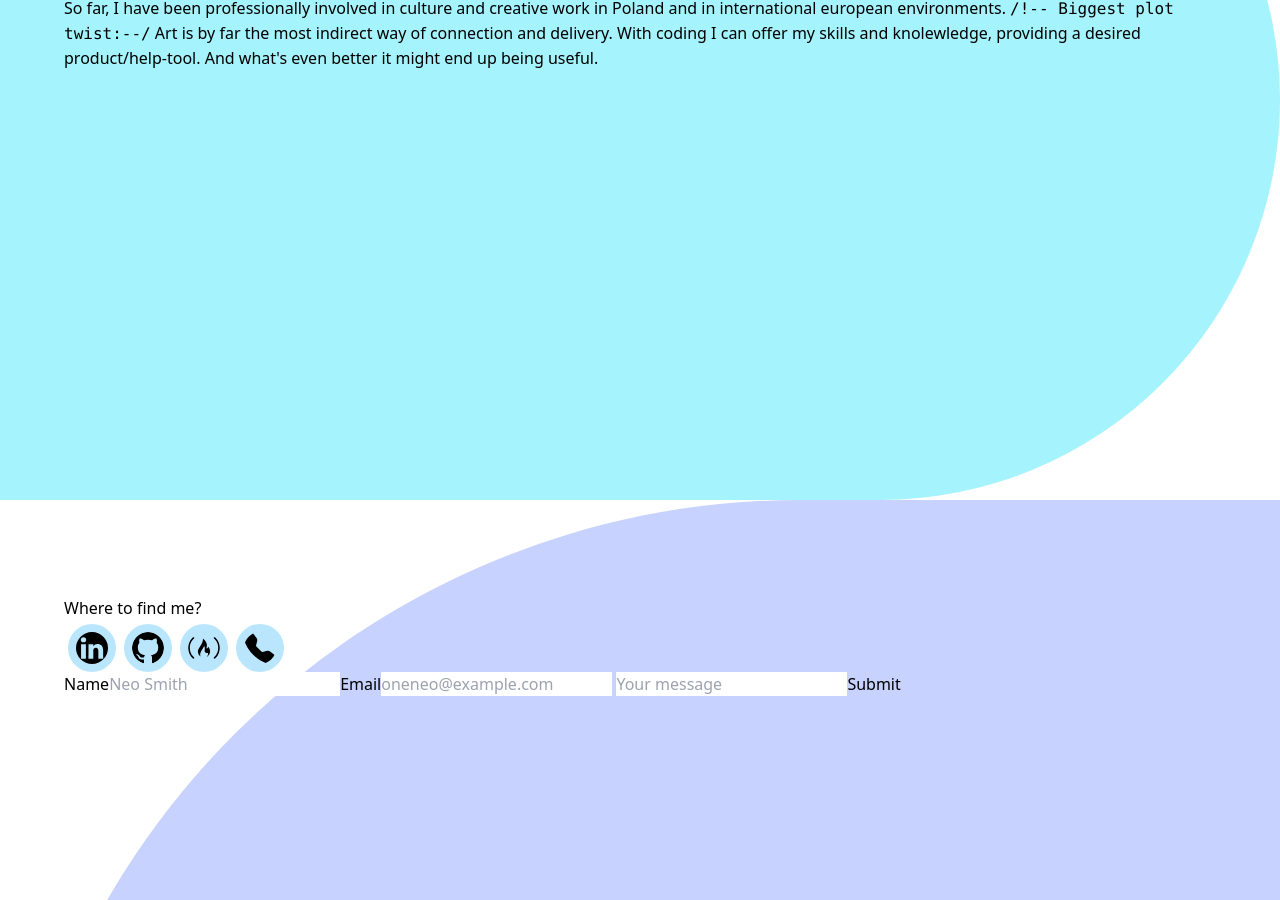
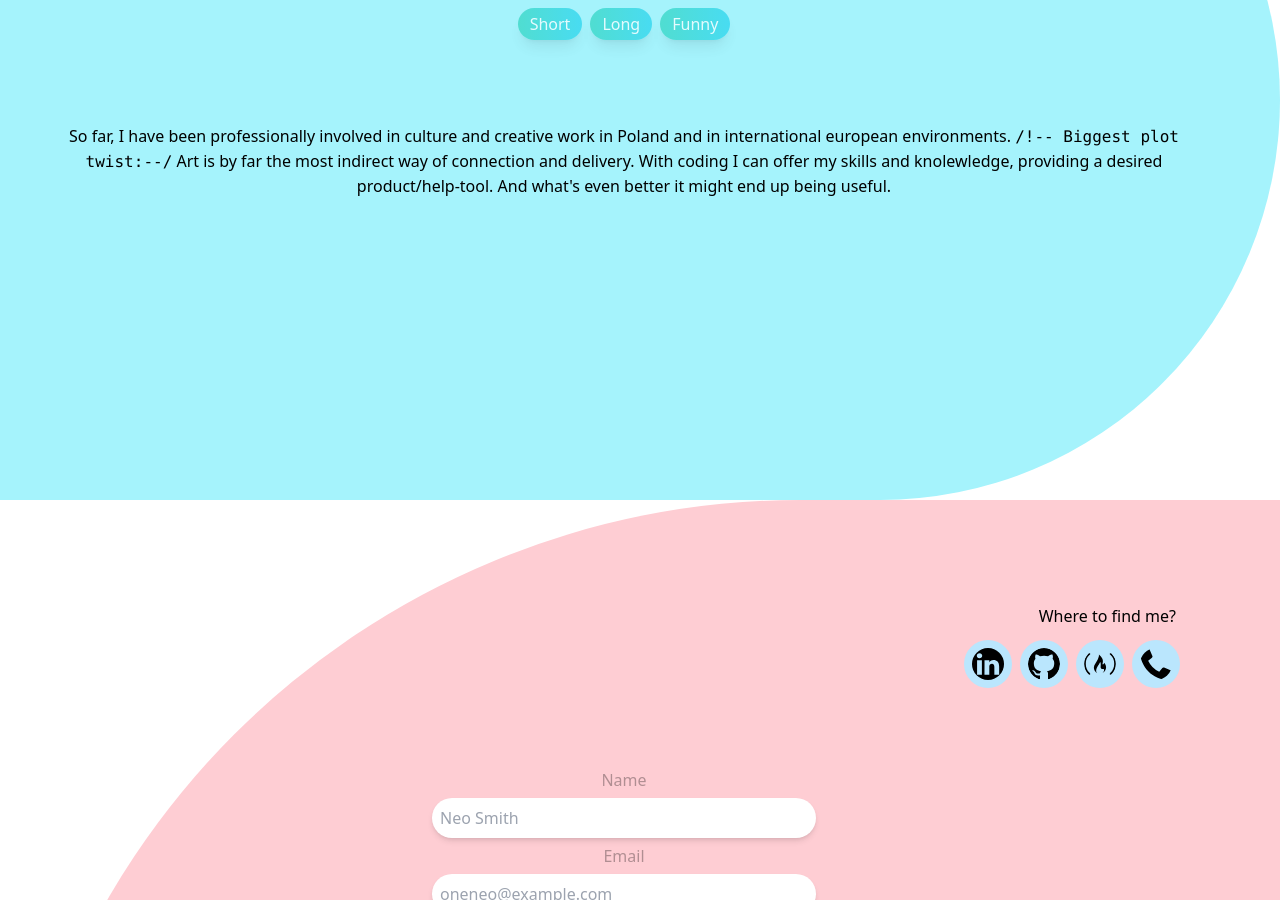
Before and after one commit to NanaNiki/Portfolio, a Next.js app: page / in a window 1280 px wide. Shown: the part 1900-2800 px from the top of the page. Built offline with nearby package versions, Linux system fonts and the light colour scheme.

Commit message:
"form submit almost ready - submit() to write"

```diff
--- a/pages/About.js
+++ b/pages/About.js
@@ -5,20 +5,28 @@ export default function About() {
   return (
     <section className="about bg-cyan-200 rounded-e-full" id="about">
       {/** changing avatars */}
+      <div className="flex flex-row justify-center">
         <Image
           src="/AVartsy.jpg"
           width={200}
           height={200}
-            className=" rounded-full"
+          className="rounded-full"
         />
-          <p>
-            So far, I have been professionally involved in culture and creative
-            work in Poland and in international european environments.{" "}
-            <code>/!-- Biggest plot twist:--/</code> Art is by far the most
-            indirect way of connection and delivery. With coding I can offer my
-            skills and knolewledge, providing a desired product/help-tool. And
-            what's even better it might end up being useful.
+      </div>
+
+      <div className="flex flex-row mt-2 justify-center">
+        <button className="button-about">Short</button>
+        <button className="button-about">Long</button>
+        <button className="button-about">Funny</button>
+      </div>
+      <p className="mt-20">
+        So far, I have been professionally involved in culture and creative work
+        in Poland and in international european environments.{" "}
+        <code>/!-- Biggest plot twist:--/</code> Art is by far the most indirect
+        way of connection and delivery. With coding I can offer my skills and
+        knolewledge, providing a desired product/help-tool. And what's even
+        better it might end up being useful.
       </p>
     </section>
-    )
+  );
 }
--- a/pages/Contact.js
+++ b/pages/Contact.js
@@ -1,42 +1,72 @@
 import React from "react";
-import { BsLinkedin, BsGithub, BsFillTelephoneFill } from "react-icons/bs";
-import { FaFreeCodeCamp } from "react-icons/fa";
+import { BsLinkedin, BsGithub } from "react-icons/bs";
+import { FaFreeCodeCamp, FaPhoneAlt } from "react-icons/fa";
+import { useState } from "react";
 
 export default function Contact() {
+  const [name, setName] = useState("");
+  const [email, setEmail] = useState("");
+  const [message, setMessage] = useState("");
+
   return (
-    <section className="contact bg-indigo-200 rounded-ss-full" id="contact">
-      <div>
-        <h3>Where to find me?</h3>
+    <section
+      className="contact bg-rose-200 rounded-ss-full flex flex-col justify-items-center"
+      id="contact"
+    >
+      <div className="text-end">
+        <h3 className="m-2">Where to find me?</h3>
         <BsLinkedin className="icon" />
         <BsGithub className="icon" />
         <FaFreeCodeCamp className="icon" />
-        <BsFillTelephoneFill className="icon" />
+        <FaPhoneAlt className="icon" />
       </div>
       {/** message form */}
-      <form method="post">
+
+      <form method="post" className="mt-20 mx-auto w-full">
         <fieldset>
-          <label for="name" id="name-label">
+          <label htmlFor="name" id="name-label" className="block opacity-30">
             Name
-            <input id="name" type="text" placeholder="Neo Smith" required />
           </label>
-          <label for="email" id="email-label">
+          <input
+            id="name"
+            type="text"
+            name="name"
+            value={name}
+            placeholder="Neo Smith"
+            required
+            className="contact-input"
+            onChange={(e) => setName(e.target.value)}
+          />
+          <label htmlFor="email" id="email-label" className="block opacity-30">
             Email
-            <input
-              id="email"
-              type="email"
-              required
-              placeholder="oneneo@example.com"
-            />{" "}
           </label>
-          <label for="message" id="message">
-            {" "}
-            <input placeholder="Your message"></input>
-          </label>
+          <input
+            id="email"
+            type="email"
+            name="email"
+            value={email}
+            required
+            placeholder="oneneo@example.com"
+            className="contact-input"
+            onChange={(e) => setEmail(e.target.value)}
+          />
+          <label htmlFor="message" id="message" className="block"></label>
+          <textarea
+            id="message"
+            name="message"
+            value={message}
+            placeholder="Your message"
+            className="shadow-md m-1.5 p-2 w-96 h-40 rounded-3xl"
+            onChange={(e) => setMessage(e.target.value)}
+          ></textarea>
           {/** here to change the submit form into email? or direct it to ok just research it :* */}
-          <input type="submit" id="submit" value="Submit" />
+          <div className="flex justify-center">
+            <button type="submit" className="submit">
+              Send
+            </button>
+          </div>
         </fieldset>
       </form>
-      {/** section for portfolio-sound-evaluation */}
     </section>
   );
 }
--- a/pages/Start.js
+++ b/pages/Start.js
@@ -2,7 +2,7 @@ import React from "react";
 
 export default function Start() {
   return (
-    <section className="home bg-orange-200 rounded-ee-full" id="home">
+    <section className="home bg-orange-200 rounded-ee-full " id="home">
       {" "}
       <h1 className="text-lg">Hi! I'm Nicol Wesołowska</h1>
       <h5>Fresh Baby Front End Developer</h5>
--- a/styles/globals.css
+++ b/styles/globals.css
@@ -18,10 +18,22 @@
 }
 
 section {
-  @apply relative flex flex-col align-middle h-screen py-24 pr-24 pl-16
+  @apply relative flex flex-col h-screen py-24 pr-24 pl-16 text-center
 }
+ .button-about {
+  @apply bg-gradient-to-r from-teal-400 to-cyan-400 text-white rounded-full py-1 px-3 m-1 shadow-lg
+  opacity-70 hover:opacity-100
+ }
 
+ .contact-input {
+  @apply shadow-md m-1.5 p-2 rounded-full w-96 h-10
+ }
 
+ .submit{
+  @apply bg-gradient-to-r from-red-500 to-rose-400 text-white rounded-full py-1 px-3 m-1 shadow-lg
+  opacity-70 hover:opacity-100 w-96
+
+ }
 
 /* :root {
   --background-start-rgb: 214, 219, 220;
```
Lines whose indentation alone changed are shown as unchanged.
